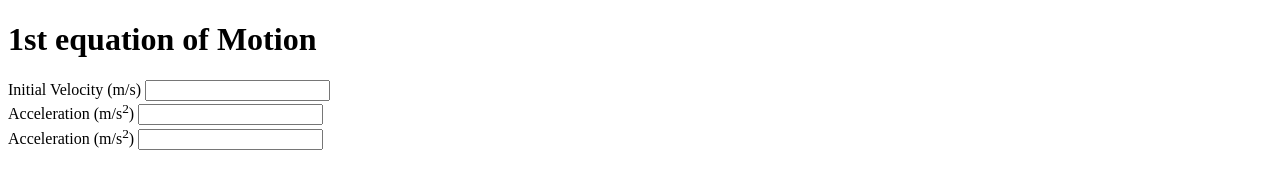
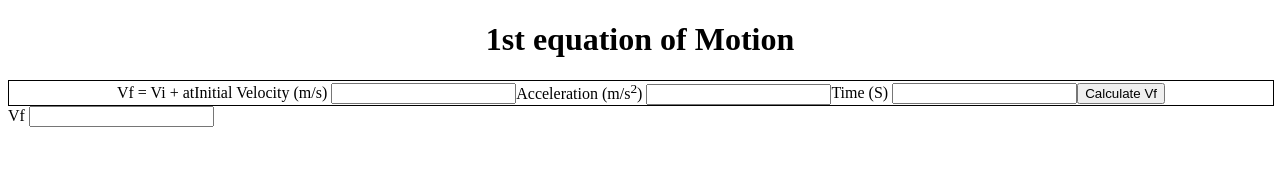
Before and after one commit to Noman-Nom/100Projects-Of-JS, a plain HTML site: page 1st Equation/index.html in a window 1280 px wide. Drawn offline with Linux system fonts and the light colour scheme.

Commit message:
ui completed

```diff
--- a/1st Equation/index.html
+++ b/1st Equation/index.html
@@ -11,7 +11,10 @@
 
     <h1>1st equation of Motion</h1>
 
+
     <div class="container">
+
+        <Span>Vf = Vi + at</Span>
         <div class="container__inputs">
             <label for="vi">Initial Velocity (m/s)</label>
             <input type="number" name="" id="vi">
@@ -21,10 +24,19 @@
             <input type="number" name="" id="a">
         </div>
         <div class="container__inputs">
-            <label for="a">Acceleration (m/s<sup>2</sup>)</label>
-            <input type="number" name="" id="a">
+            <label for="t">Time (S)</label>
+            <input type="number" name="" id="t">
         </div>
 
+         <button onclick="">Calculate Vf</button>
+
+    </div>
+
+    <div class="result">
+        <div class="container__inputs">
+            <label for="t">Vf</label>
+            <input type="number" name="" id="t">
+        </div>
     </div>
 
 
--- a/1st Equation/style.css
+++ b/1st Equation/style.css
@@ -0,0 +1,10 @@
+h1{
+    text-align: center;
+}
+.container{
+    display: flex;
+    justify-content: center;
+    align-items: center;
+    width: 100%;
+    border: 1px solid;
+}
```
